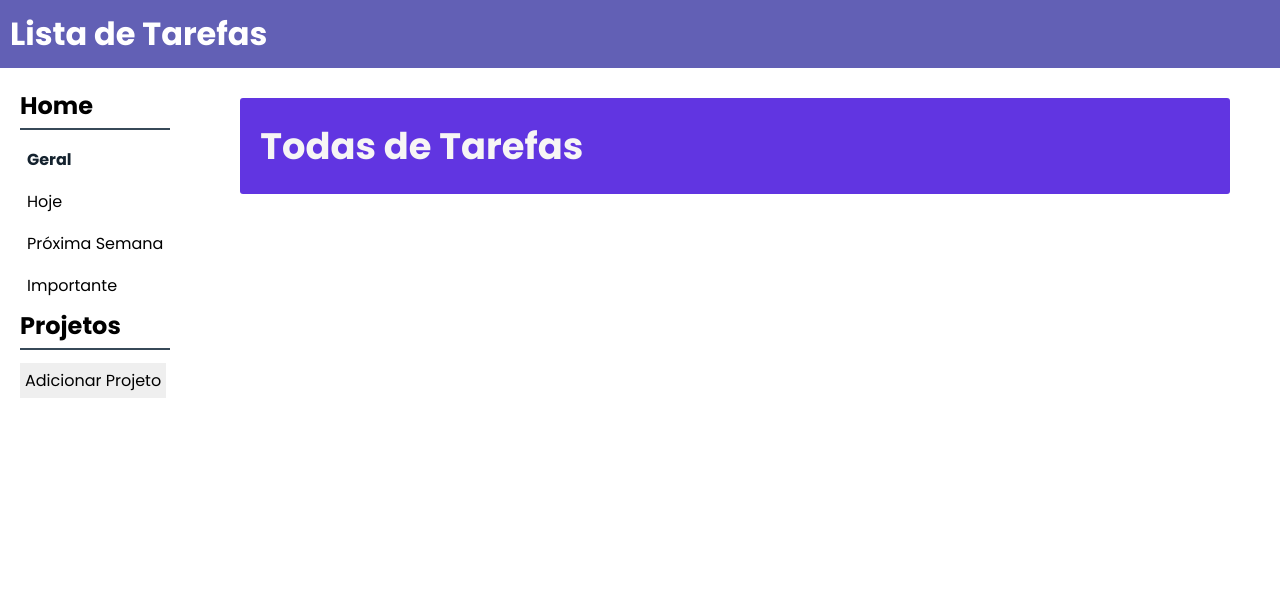
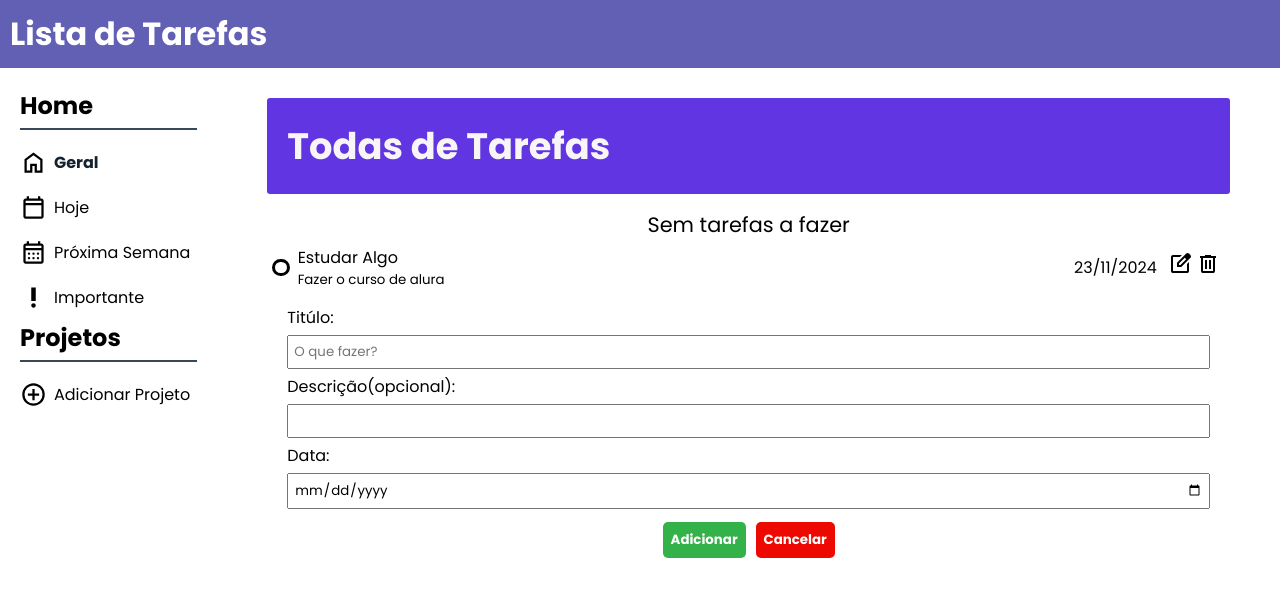
Before and after one commit to Erne1984/to-do-list, a website built with webpack: page src/index.html in a window 1280 px wide. Built offline with nearby package versions, Linux system fonts and the light colour scheme.

Commit message:
working ui

```diff
--- a/src/index.html
+++ b/src/index.html
@@ -26,19 +26,37 @@
                 <h2 class="side-bar-titles">Home</h2>
 
                 <ul>
-                    <li class="list-element select">Geral</li>
-                    <li class="list-element">Hoje</li>
-                    <li class="list-element">Próxima Semana</li>
-                    <li class="list-element">Importante</li>
+                    <div class="box-list-item">
+                        <img class="icons" src="./assets/home.svg">
+                        <li class="list-element select">Geral</li>
+                    </div>
+
+                    <div class="box-list-item">
+                        <img class="icons" src="./assets/calendar_today.svg">
+                        <li class="list-element">Hoje</li>
+                    </div>
+
+                    <div class="box-list-item">
+                        <img class="icons" src="./assets/calendar_month.svg">
+                        <li class="list-element">Próxima Semana</li>
+                    </div>
+
+                    <div class="box-list-item">
+                        <img class="icons" src="./assets/priority_high.svg">
+                        <li class="list-element">Importante</li>
+                    </div>
+
                 </ul>
-
 
             </div>
 
             <div class="projects">
                 <h2 class="side-bar-titles">Projetos</h2>
 
-                <button id="add-project" class="add-project">Adicionar Projeto</button>
+                <div class="box-list-item">
+                    <img class="icons" src="./assets/add_circle.svg">
+                    <li id="add-project" class="list-element">Adicionar Projeto</li>
+                </div>
             </div>
 
         </nav>
@@ -46,9 +64,42 @@
         <div class="content">
             <h2 class="title-content">Todas de Tarefas</h2>
 
-            <div class="list-todo"></div>
+            <div class="list-todo">
+                <div class="no-task">Sem tarefas a fazer</div>
+
+                <div class="todo-card">
+                    <input type="checkbox" class="checkbox-round">
+
+                    <div class="todo-details">
+                        <div class="todo-title">Estudar Algo</div>
+                        <small class="todo-description">Fazer o curso de alura</small>
+                    </div>
+                    <div class="date">23/11/2024</div>
+                    <div class="edit-delete-box">
+                        <img id="edit" src="./assets/edit.svg">
+                        <img id="delete" src="./assets/delete.svg">
+                    </div>
+                </div>
+            </div>
+
+            <form class="form-add-todo">
+
+                <label for="title">Titúlo:</label>
+                <input type="text" id="title" placeholder="O que fazer?">
+
+                <label for="description">Descrição(opcional):</label>
+                <input type="text" id="descri">
+
+                <label for="date">Data:</label>
+                <input type="date" id="date">
+
+                <div class="box-btn-form">
+                    <button class="btn-confirm">Adicionar</button>
+                    <button class="btn-cancel">Cancelar</button>
+                </div>
+
+            </form>
         </div>
-
 
     </main>
 
--- a/src/style.css
+++ b/src/style.css
@@ -1,41 +1,53 @@
-:root{
+:root {
     --main-color: #6135e1;
-    --weak-main-color:#c7b6f9;
+    --weak-main-color: #c7b6f9;
     --white-font: white;
+    --cancel-color: #ED0800;
+    --aprove-color: #33b249;
 }
 
-*{
+* {
     margin: 0;
     padding: 0;
     box-sizing: border-box;
     font-family: "Poppins", sans-serif;
 }
 
-.title-box{
+.title-box {
     padding: 10px;
     background-color: #6260B5;
     color: var(--white-font);
 }
 
-.main-content{
+.main-content {
     display: flex;
 
 }
 
 /* SIDE-BAR */
 
-.side-bar{
+.side-bar {
     padding: 20px;
 }
 
-.side-bar-titles{
+.side-bar-titles {
     margin-top: 0;
     margin-bottom: 10px;
     padding-bottom: 5px;
     border-bottom: solid 2px #374958;
 }
 
-.list-element{
+.box-list-item {
+    display: flex;
+    align-items: center;
+}
+
+.icons {
+    height: 27px;
+    width: 27px;
+}
+
+.list-element {
     border: solid 2px transparent;
     margin: 3px 0;
     padding: 5px;
@@ -44,17 +56,17 @@
     transition: 200ms;
 }
 
-.list-element:hover{
+.list-element:hover {
     font-weight: bold;
     color: #14222e;
 }
 
-.select{
+.select {
     font-weight: bold;
     color: #14222e;
 }
 
-.add-project{
+.add-project {
     font-size: 16px;
     margin: 3px 0;
     padding: 5px;
@@ -64,18 +76,124 @@
 
 /* END SIDE-BAR */
 
-.content{
+/*START CONTENT */
+
+.content {
     display: flex;
     flex: 1;
     flex-direction: column;
     padding: 30px 50px;
 }
 
-.title-content{
+.title-content {
     background-color: var(--main-color);
     padding: 20px;
     font-size: 2.3rem;
     color: #f7f5f5;
     border-radius: 3px;
-    margin-bottom: 10px;
+    margin-bottom: 15px;
 }
+
+.no-task {
+    text-align: center;
+    font-size: 1.3rem;
+}
+
+.todo-card {
+    display: flex;
+    align-items: center;
+    flex: 1;
+    padding: 5px;
+    cursor: pointer;
+}
+
+.todo-card:hover{
+    border: 1px solid black;
+}
+
+.checkbox-round {
+    margin-right: 8px;
+    width: 1.3em;
+    height: 1.3em;
+    background-color: white;
+    border-radius: 50%;
+    vertical-align: middle;
+    border: 3px solid black;
+    appearance: none;
+    outline: none;
+    cursor: pointer;
+}
+
+.checkbox-round:checked {
+    background-color: var(--main-color);
+}
+
+.todo-details {
+    display: flex;
+    flex-direction: column;
+    flex: 1;
+}
+
+.date {
+    padding: 3px 6px;
+    ;
+}
+
+.edit-delete-box {
+    padding: 5px;
+}
+
+#delete:hover {
+    cursor: pointer;
+    filter: brightness(0) saturate(100%) invert(36%) sepia(77%) saturate(6832%) hue-rotate(349deg) brightness(108%) contrast(103%);
+}
+
+#edit:hover {
+    cursor: pointer;
+    filter: brightness(0) saturate(100%) invert(24%) sepia(85%) saturate(5247%) hue-rotate(232deg) brightness(96%) contrast(98%);
+}
+
+/* END CONTENT */
+
+/* START FORM */
+
+.form-add-todo{
+    display: flex;
+    flex-direction: column;
+    padding: 10px 20px;
+}
+
+.form-add-todo input{
+    margin: 5px 0;
+    padding: 5px;
+}
+
+.box-btn-form{
+    display: flex;
+    justify-content: center;
+    margin-top: 3px;
+}
+
+.box-btn-form button{
+    color: var(--white-font);
+    border: none;
+    padding: 8px;
+    margin: 5px;
+    cursor: pointer;
+    font-weight: bold;
+    border-radius: 5px;
+}
+
+.box-btn-form button:hover{
+    opacity: 0.8;
+}
+
+.btn-confirm{
+    background-color: var(--aprove-color);
+}
+
+.btn-cancel{
+    background-color: var(--cancel-color);
+}
+
+/* END FORM */
```
Also changed, not shown: src/assets/add_circle.svg (added), src/assets/calendar_month.svg (added), src/assets/calendar_today.svg (added), src/assets/delete.svg (added), src/assets/done.svg (added), src/assets/edit.svg (added), src/assets/home.svg (added), src/assets/priority_high.svg (added), src/assets/today.svg (added).
